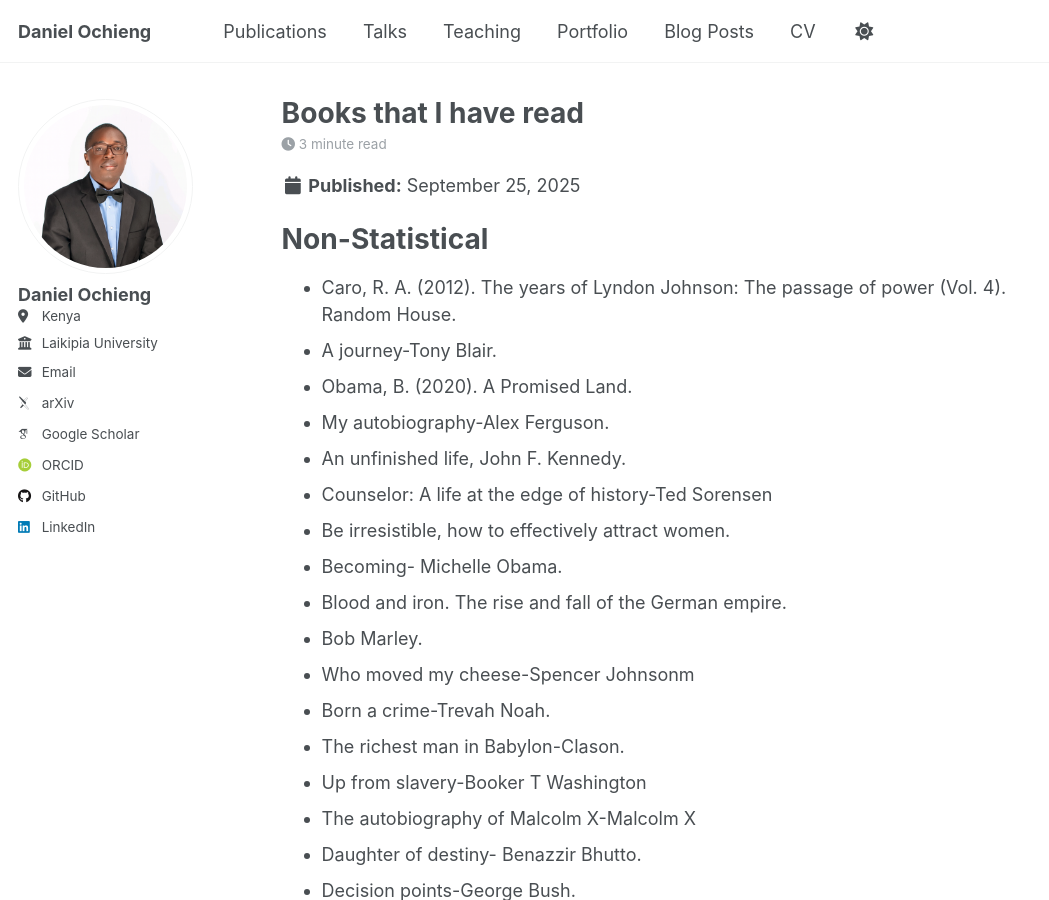
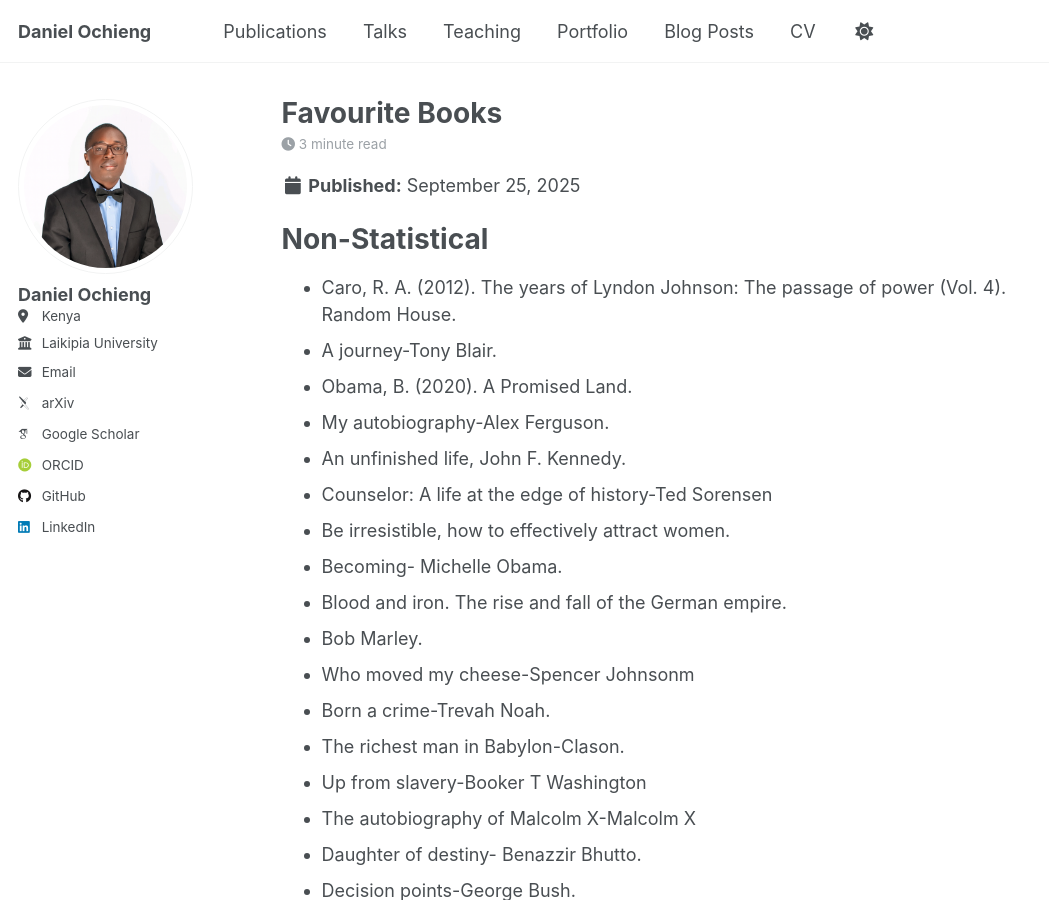
Before and after one commit to Daniel-Ochieng/Daniel-Ochieng.github.io, a Jekyll site: the page built from _posts/2012-08-14-blog-post-1.md, in a window 1280 px wide and 900 px high. Shown: the whole window, without its empty margins (0-1049 px from the left). Built offline with Jekyll 4.4.1, drawn with Linux system fonts in a browser that asks for light colours; some web fonts are replaced.

Commit message:
Update blog post title to 'Favourite Books'

```diff
--- a/_posts/2012-08-14-blog-post-1.md
+++ b/_posts/2012-08-14-blog-post-1.md
@@ -1,5 +1,5 @@
 ---
-title: 'Books that I have read'
+title: 'Favourite Books'
 date: 2025-09-25
 permalink: /posts/2012/08/blog-post-1/
 tags:
```
